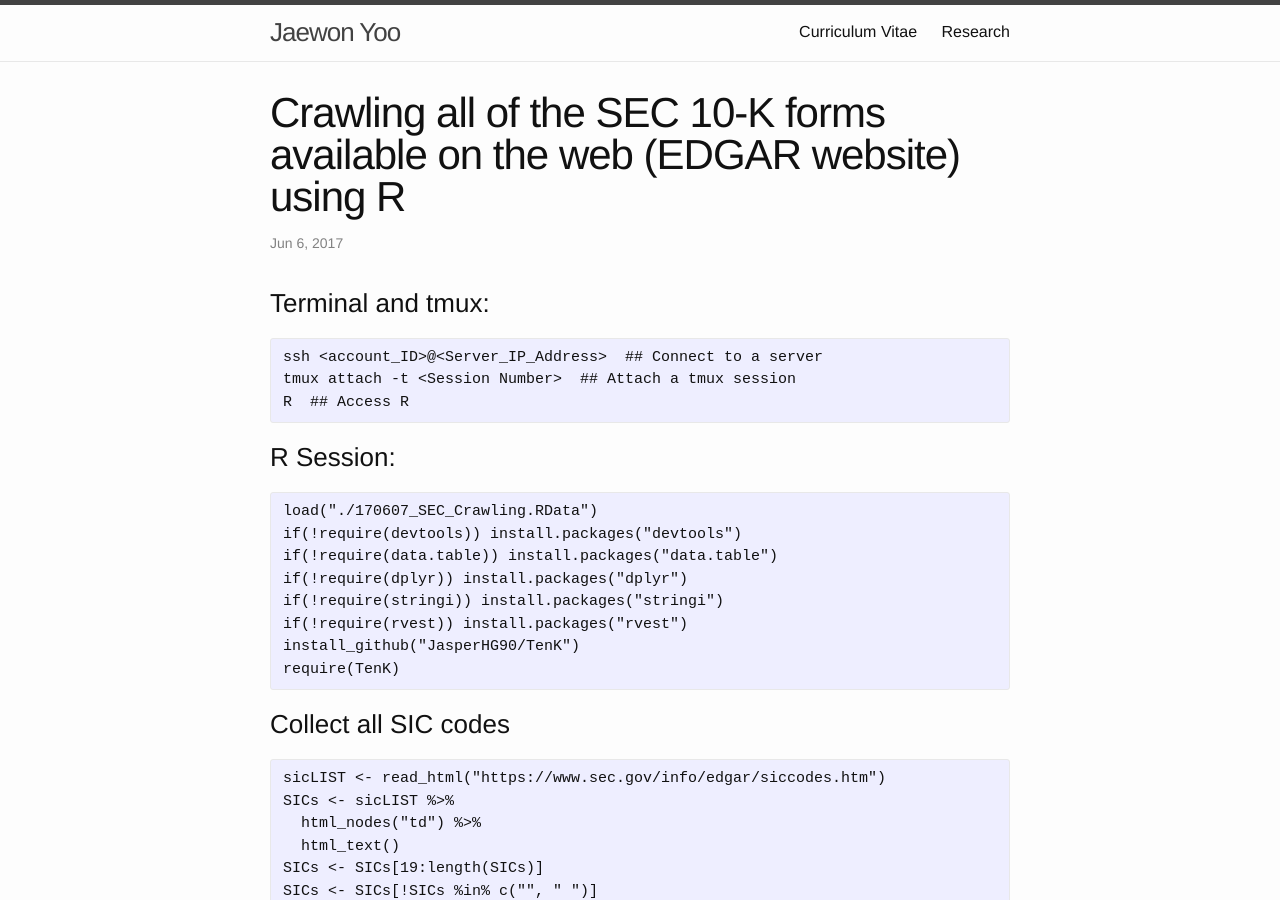
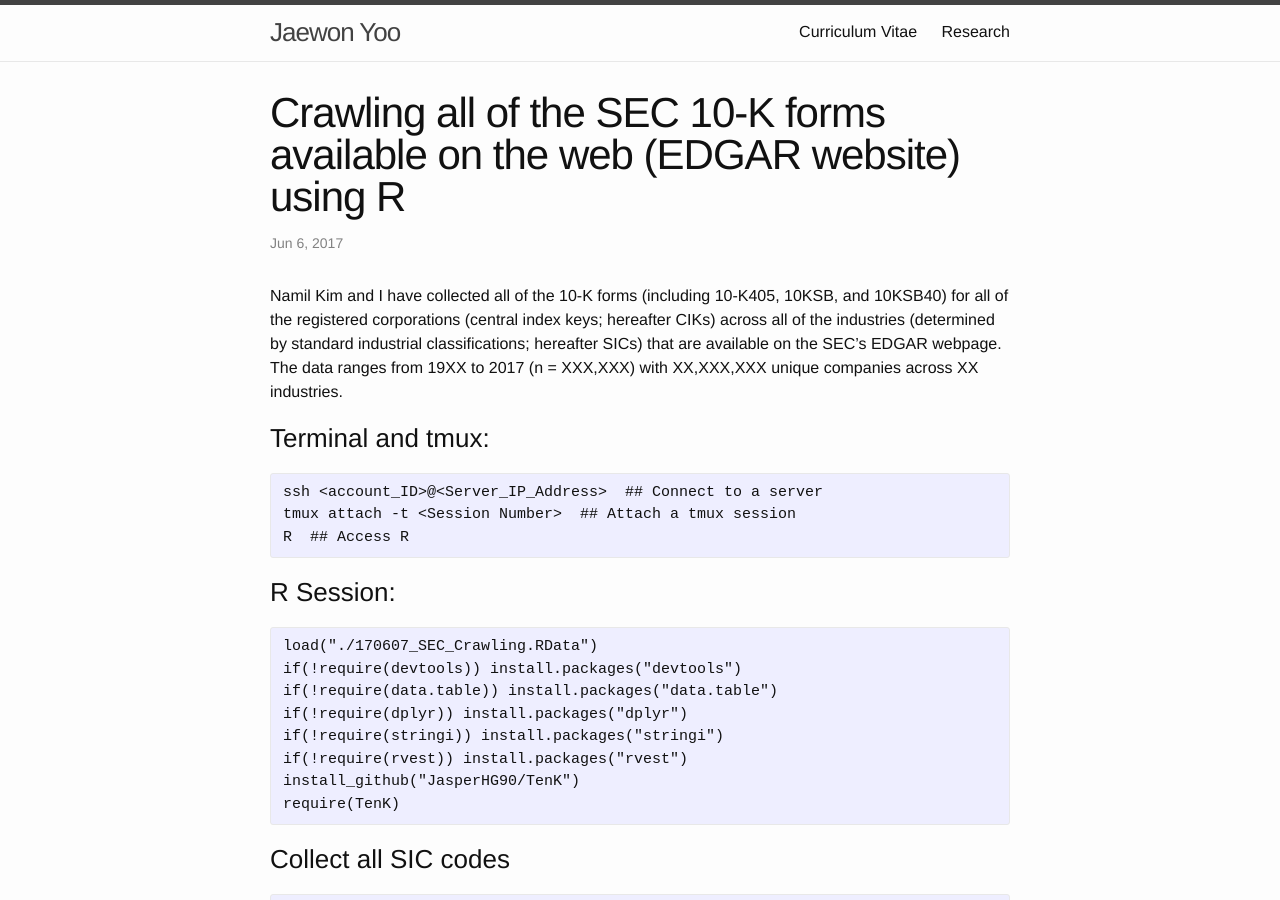
Before and after one commit to j1yoo/j1yoo.github.io, a Jekyll site: the page built from _posts/2017-06-06-Crawling-SEC-10k.md, in a window 1280 px wide and 900 px high. Built offline with Jekyll 4.4.1, drawn with Linux system fonts in a browser that asks for light colours.

Commit message:
Create 2017-06-06-Crawling-SEC-10k.md

````diff
--- a/_posts/2017-06-06-Crawling-SEC-10k.md
+++ b/_posts/2017-06-06-Crawling-SEC-10k.md
@@ -3,6 +3,8 @@
 title: "Crawling all of the SEC 10-K forms available on the web (EDGAR website) using R"
 categories: misc
 ---
+
+Namil Kim and I have collected all of the 10-K forms (including 10-K405, 10KSB, and 10KSB40) for all of the registered corporations (central index keys; hereafter CIKs) across all of the industries (determined by standard industrial classifications; hereafter SICs) that are available on the SEC’s EDGAR webpage. The data ranges from 19XX to 2017 (n = XXX,XXX) with XX,XXX,XXX unique companies across XX industries.
 
 ### Terminal and tmux:
 ```{r}
````
